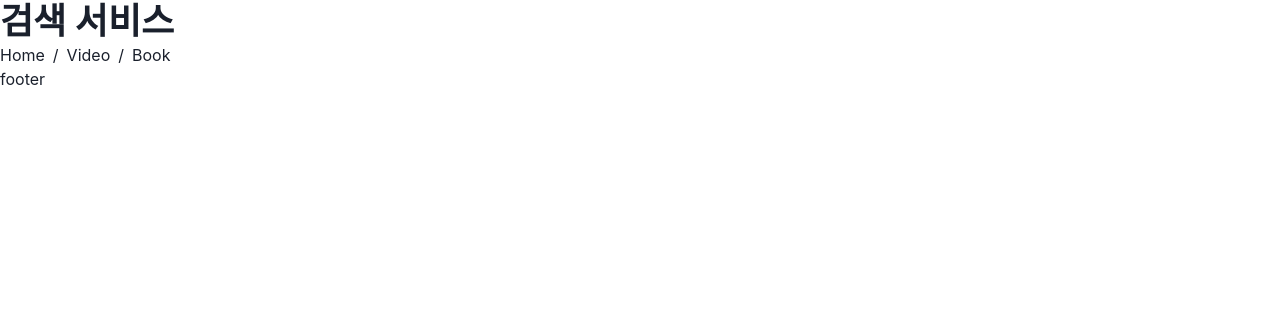
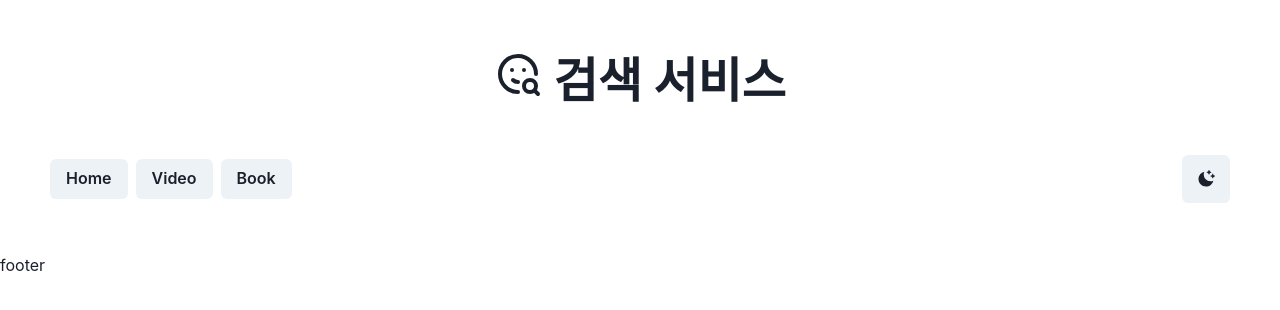
Before and after one commit to c-chae-eun-n/demo, a React (Create React App) app: page /demo/book in a window 1280 px wide. Shown: the top 310 px of the page. Built offline with nearby package versions, Linux system fonts and the light colour scheme.

Commit message:
Update Header

```diff
--- a/src/routes/Header.js
+++ b/src/routes/Header.js
@@ -1,23 +1,75 @@
-import { Breadcrumb, BreadcrumbItem, BreadcrumbLink, Heading } from '@chakra-ui/react';
+import { Button, HStack, Heading, Icon, IconButton, Menu, MenuButton, MenuItem, MenuList, useColorMode } from '@chakra-ui/react';
 import React from 'react';
+import { PiSunFill } from 'react-icons/pi';
+import { RiMoonClearFill } from 'react-icons/ri';
+import { TbMoodSearch } from 'react-icons/tb';
+import { Link } from 'react-router-dom';
 
 const Header = () => {
+
+    const { colorMode, toggleColorMode } = useColorMode();
+
     return (
         <>
-            <Heading>검색 서비스</Heading>
-            <Breadcrumb>
-                <BreadcrumbItem>
-                    <BreadcrumbLink href="/demo">Home</BreadcrumbLink>
-                </BreadcrumbItem>
-
-                <BreadcrumbItem>
-                    <BreadcrumbLink href="/demo/video">Video</BreadcrumbLink>
-                </BreadcrumbItem>
-
-                <BreadcrumbItem>
-                    <BreadcrumbLink href="/demo/book">Book</BreadcrumbLink>
-                </BreadcrumbItem>
-            </Breadcrumb>
+            <header>
+                <Heading textAlign={"center"} size={"2xl"} mb={"20px"} margin={"50px"}>
+                    <Icon as={TbMoodSearch} /> 검색 서비스
+                </Heading>
+                <HStack justifyContent={"space-between"} margin={"50px"}>
+                    <HStack>
+                    <Button>
+                        <Link to={"/"}>Home</Link>
+                    </Button>
+                    <Menu>
+                        {({ isOpen }) => (
+                        <>
+                            <MenuButton isActive={isOpen} as={Button}>
+                            Video
+                            </MenuButton>
+                            <MenuList>
+                            <MenuItem>
+                                <Link to={"/video/list"}>추천 영상</Link>
+                            </MenuItem>
+                            <MenuItem>
+                                <Link to={"/video/search"}>영상 검색</Link>
+                            </MenuItem>
+                            </MenuList>
+                        </>
+                        )}
+                    </Menu>
+                    <Menu>
+                        {({ isOpen }) => (
+                        <>
+                            <MenuButton isActive={isOpen} as={Button}>
+                            Book
+                            </MenuButton>
+                            <MenuList>
+                            <MenuItem>
+                                <Link to={"/book/list"}>추천 도서</Link>
+                            </MenuItem>
+                            <MenuItem>
+                                <Link to={"/book/search"}>도서 검색</Link>
+                            </MenuItem>
+                            </MenuList>
+                        </>
+                        )}
+                    </Menu>
+                    </HStack>
+                    {colorMode === "light" ? (
+                    <IconButton
+                        icon={<RiMoonClearFill />}
+                        onClick={toggleColorMode}
+                        size={"lg"}
+                    />
+                    ) : (
+                    <IconButton
+                        icon={<PiSunFill />}
+                        onClick={toggleColorMode}
+                        size={"lg"}
+                    />
+                    )}
+                </HStack>
+            </header>
         </>
     );
 };
```
